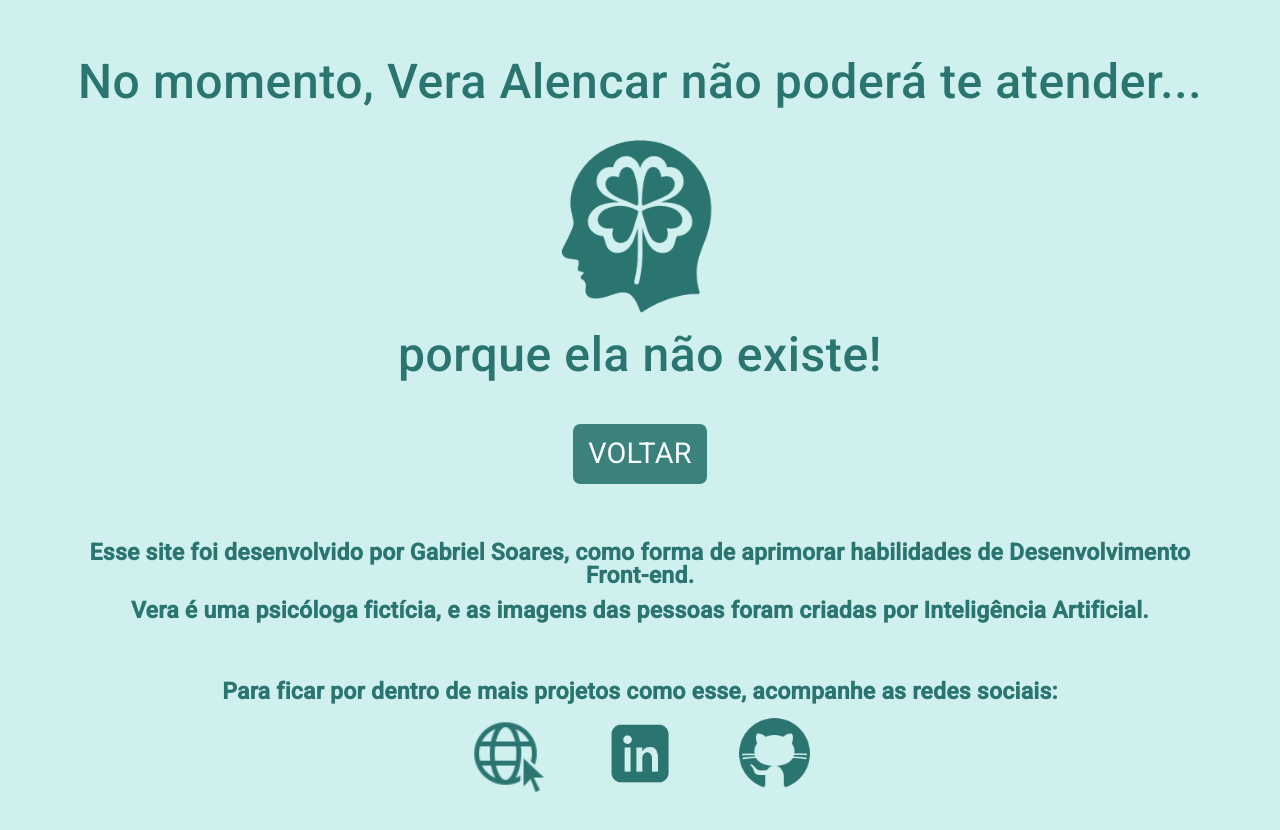
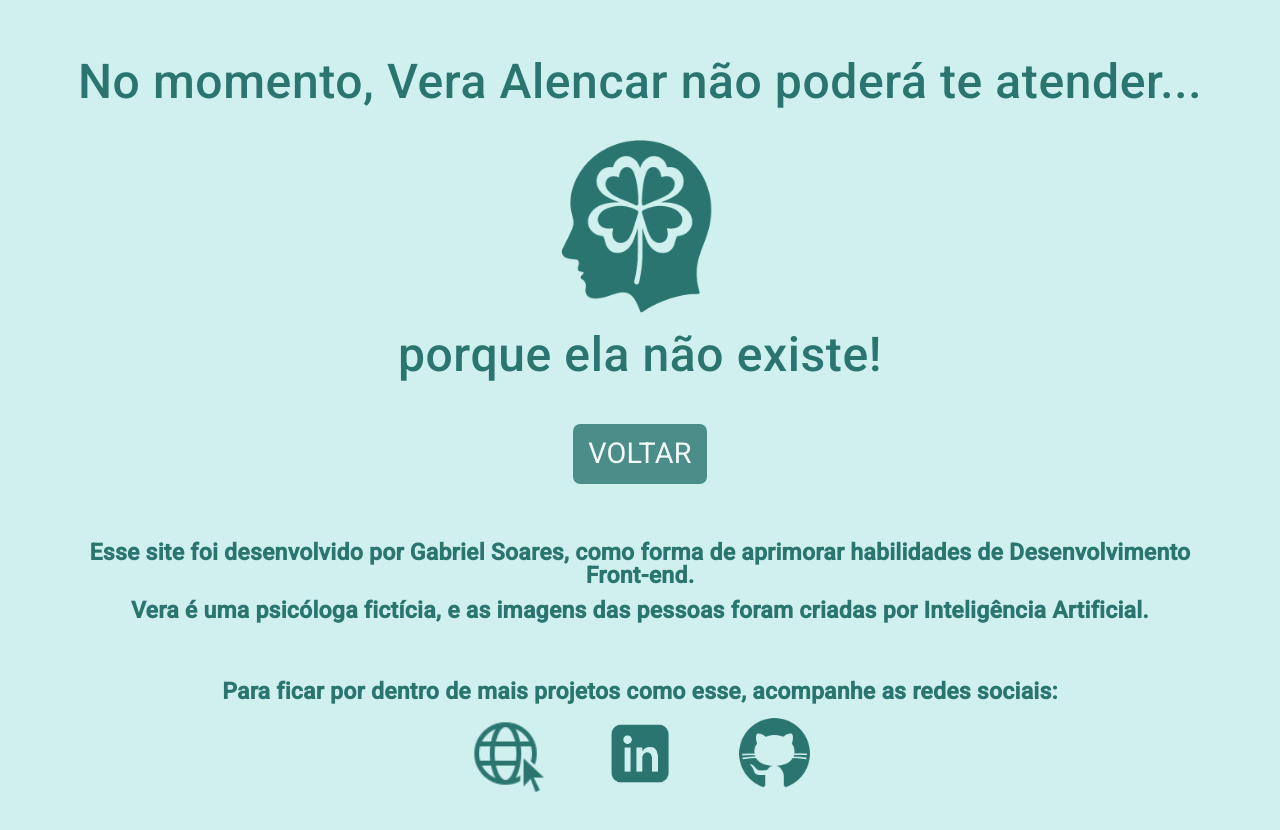
Before and after one commit to gabrielsoarespebr/vera-alencar-psicologia, an Angular app: page /about-the-author in a window 1280 px wide. In both pictures the pointer is over the link "VOLTAR". Shown: the top 830 px of the page. Built offline with nearby package versions, Linux system fonts and the light colour scheme.

Commit message:
style: Buttons transition and opacity

```diff
--- a/src/app/components/benefits/benefits.component.css
+++ b/src/app/components/benefits/benefits.component.css
@@ -19,6 +19,10 @@ blockquote{
   }
 }
 
-a:hover{
-  opacity: 90%;
+a{
+  transition: 0.3s ease-in-out;
+
+  &:hover{
+    opacity: 80%;
+  }
 }
--- a/src/app/components/books/books.component.css
+++ b/src/app/components/books/books.component.css
@@ -14,6 +14,10 @@ img{
   width: 15vw;
 }
 
-a:hover{
-  opacity: 90%;
+a{
+  transition: 0.3s ease-in-out;
+
+  &:hover{
+    opacity: 80%;
+  }
 }
--- a/src/app/components/footer/footer.component.css
+++ b/src/app/components/footer/footer.component.css
@@ -5,7 +5,7 @@
   transition: 0.3s ease-in-out;
 
   &:hover{
-    opacity: .8;
+    opacity: 80%;
   }
 }
 
--- a/src/app/components/presentation/presentation.component.css
+++ b/src/app/components/presentation/presentation.component.css
@@ -11,6 +11,10 @@ img {
   border-radius: 2rem;
 }
 
-a:hover{
-  opacity: 90%;
+a{
+  transition: 0.3s ease-in-out;
+
+  &:hover{
+    opacity: 80%;
+  }
 }
--- a/src/app/pages/about-the-author/about-the-author.component.css
+++ b/src/app/pages/about-the-author/about-the-author.component.css
@@ -13,21 +13,22 @@ h2 {
   line-height: 2.5rem;
 }
 
+a{
+  transition: 0.3s ease-in-out;
+
+  &:hover{
+    opacity: 80%;
+  }
+}
+
 a[href="home"] {
   background-color: #2b7570;
 
   &:hover {
     background-color: #2b7570;
-    opacity: 90% !important;
   }
 }
 
 #socialMedia img{
   width: 4rem;
-
-  transition: 0.3s ease-in-out;
-
-  &:hover{
-    opacity: .8;
-  }
 }
```
